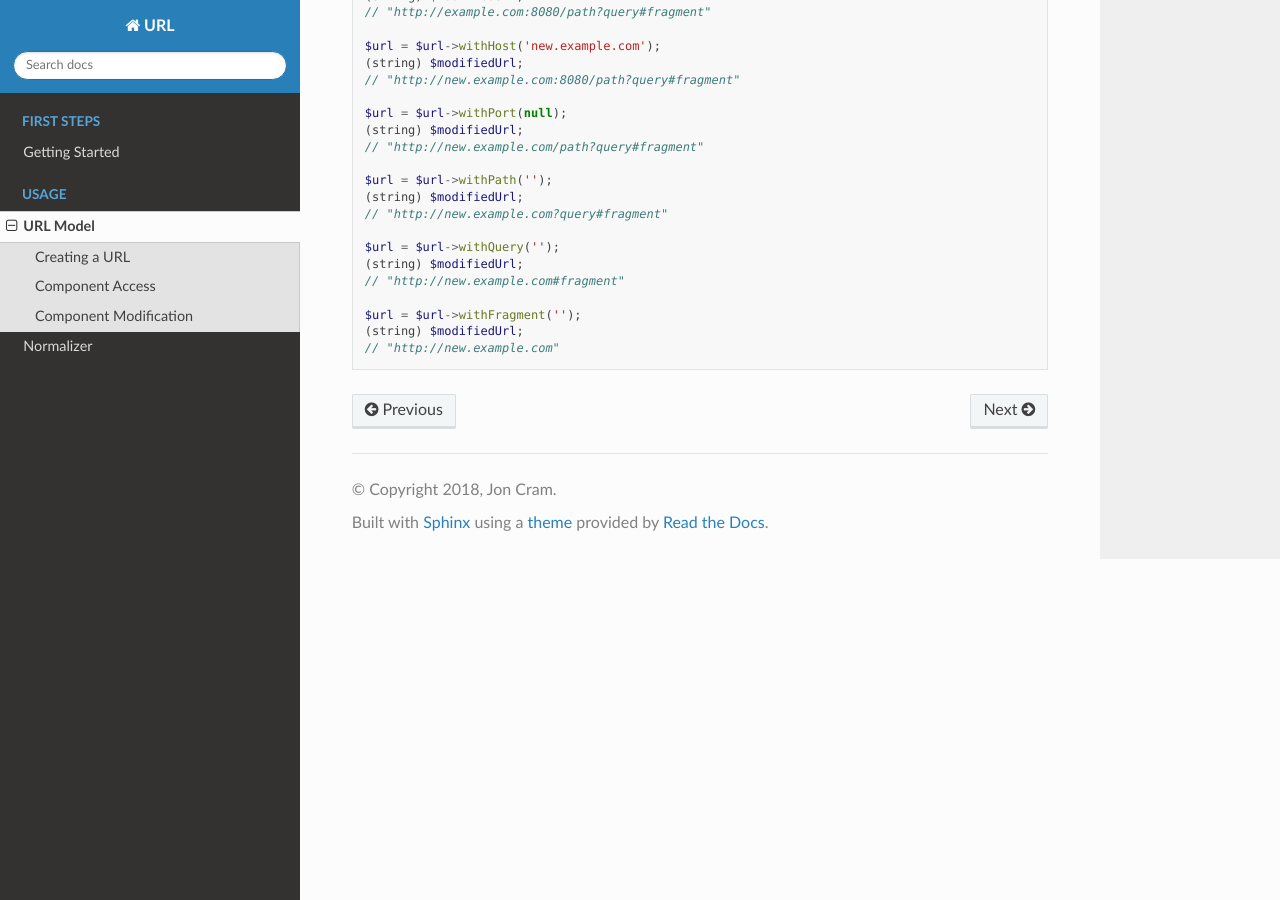
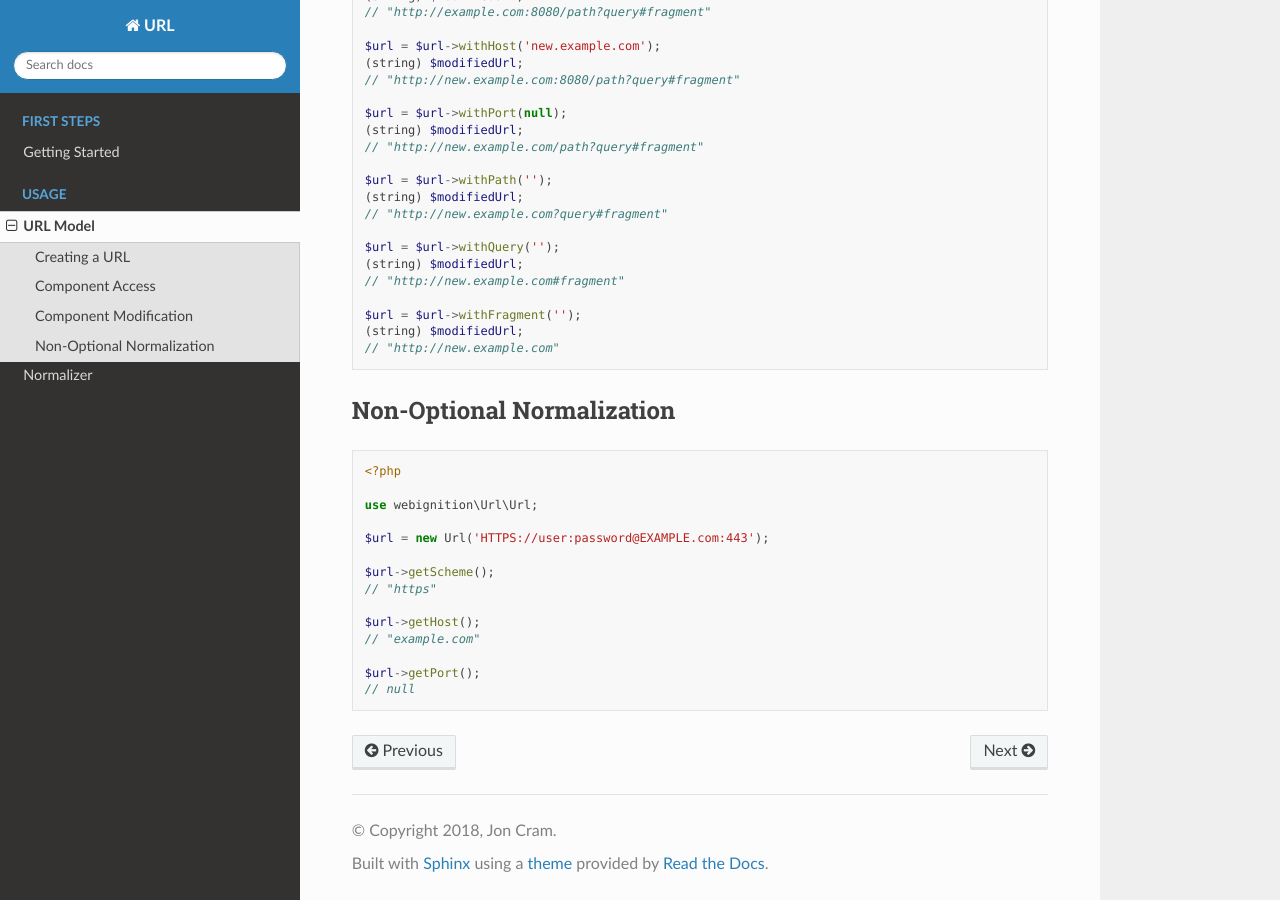
Before and after one commit to webignition/url, a Sphinx documentation site: the page built from docs/url.rst, in a window 1280 px wide and 900 px high, scrolled down 1650 px. Built offline with Sphinx 7.4.7 and the Read the Docs theme 2.0.0, drawn with Linux system fonts in a browser that asks for light colours.

Commit message:
Document url non-optional normalization

```diff
--- a/docs/url.rst
+++ b/docs/url.rst
@@ -109,3 +109,24 @@ The ``Url::with*()`` are used to set components. A ``Url`` is immutable. The ret
     $url = $url->withFragment('');
     (string) $modifiedUrl;
     // "http://new.example.com"
+
+--------------------------
+Non-Optional Normalization
+--------------------------
+
+.. code-block:: php
+
+    <?php
+
+    use webignition\Url\Url;
+
+    $url = new Url('HTTPS://user:password@EXAMPLE.com:443');
+
+    $url->getScheme();
+    // "https"
+
+    $url->getHost();
+    // "example.com"
+
+    $url->getPort();
+    // null
```
